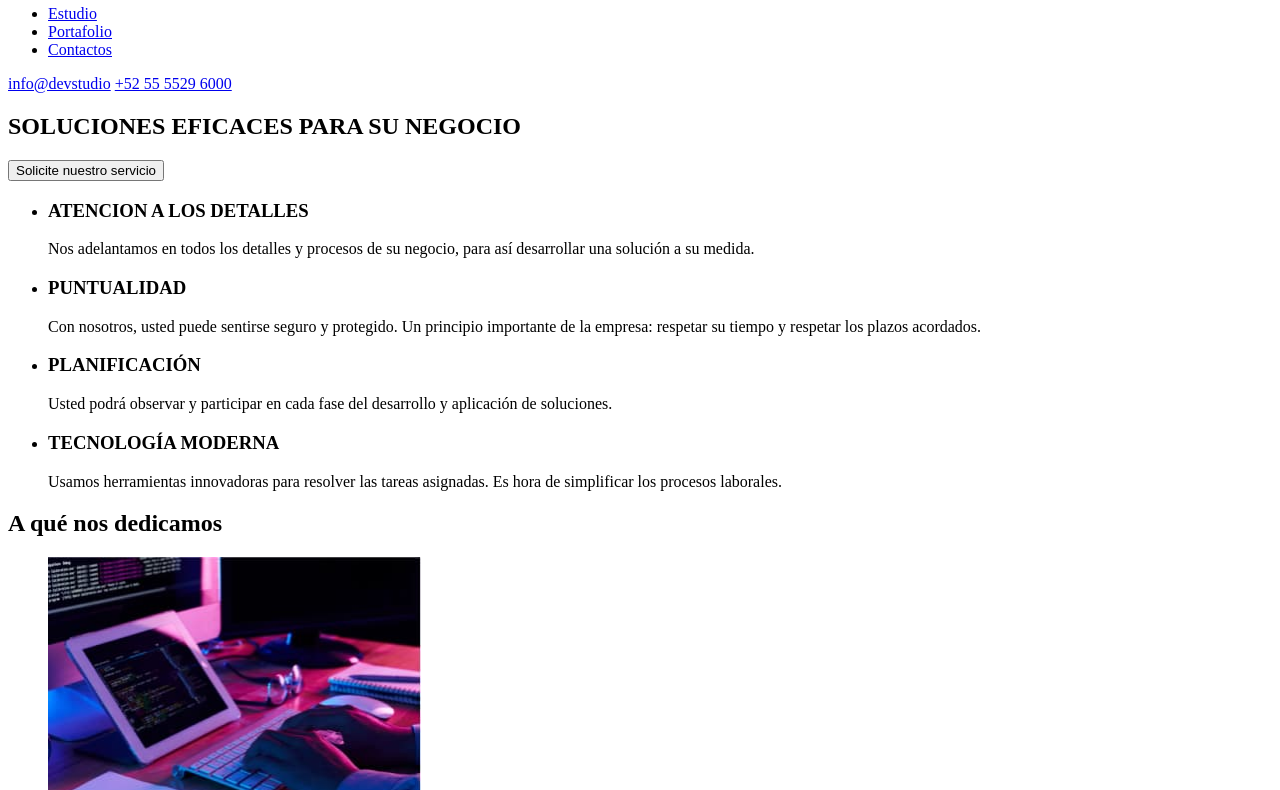
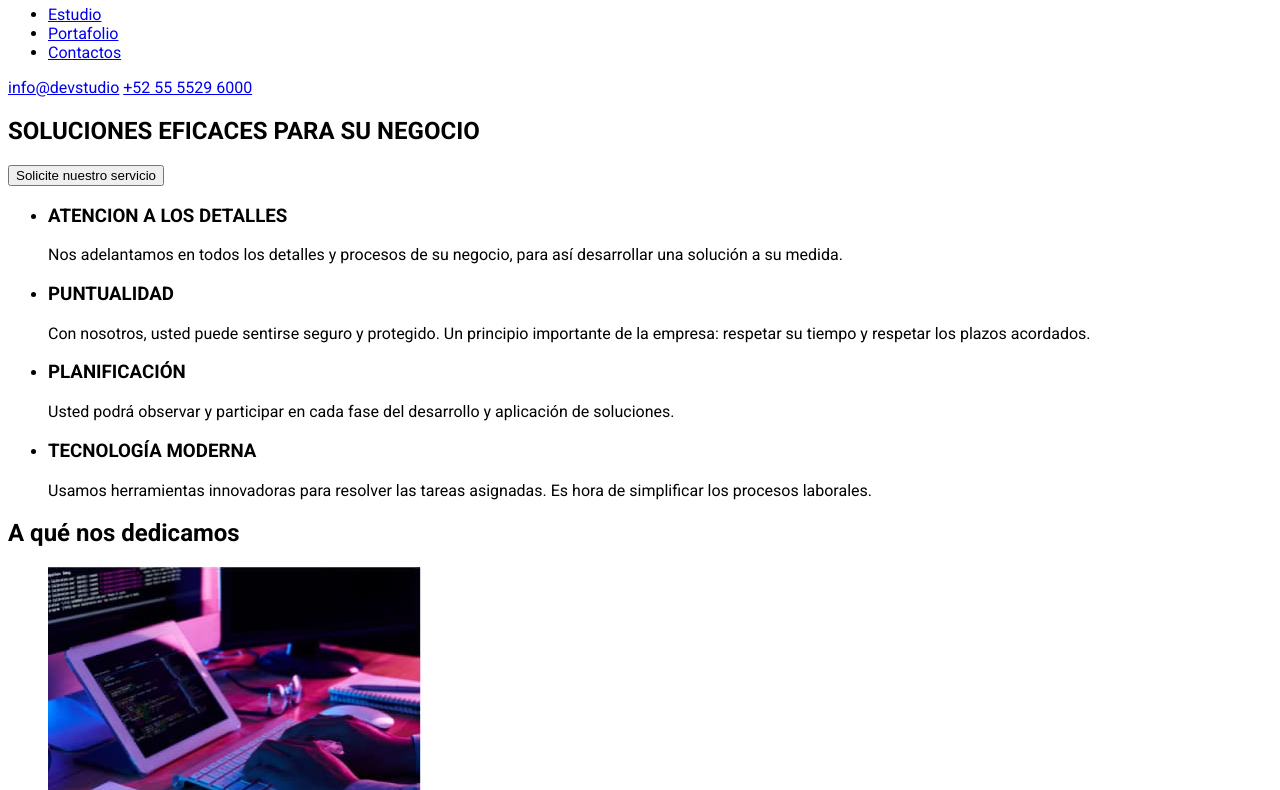
Before and after one commit to cuestionario/goit-markup-hw-02, a plain HTML site: page index.html in a window 1280 px wide. Shown: the part 51-841 px from the top of the page. Drawn offline with Linux system fonts and the light colour scheme.

Commit message:
new font - roboto
Cambio de tipografía

```diff
--- a/css/styles.css
+++ b/css/styles.css
@@ -1,5 +1,6 @@
 body {
   background-color: white;
+  font-family: "Roboto", "Arial";
 }
 /*Espacio para menú navegación*/
 .logo {
--- a/index.html
+++ b/index.html
@@ -6,6 +6,12 @@
     <meta name="viewport" content="width=device-width, initial-scale=1.0" />
     <title>Principal</title>
     <link rel="stylesheet" href="css/styles.css" />
+    <link rel="preconnect" href="https://fonts.googleapis.com" />
+    <link rel="preconnect" href="https://fonts.gstatic.com" crossorigin />
+    <link
+      href="https://fonts.googleapis.com/css2?family=Raleway:wght@700&family=Roboto:wght@400;700;900&display=swap"
+      rel="stylesheet"
+    />
   </head>
   <body>
     <!-- WebStudio -->
```
Also changed, not shown: portfolio.html (+1 -0 lines).
